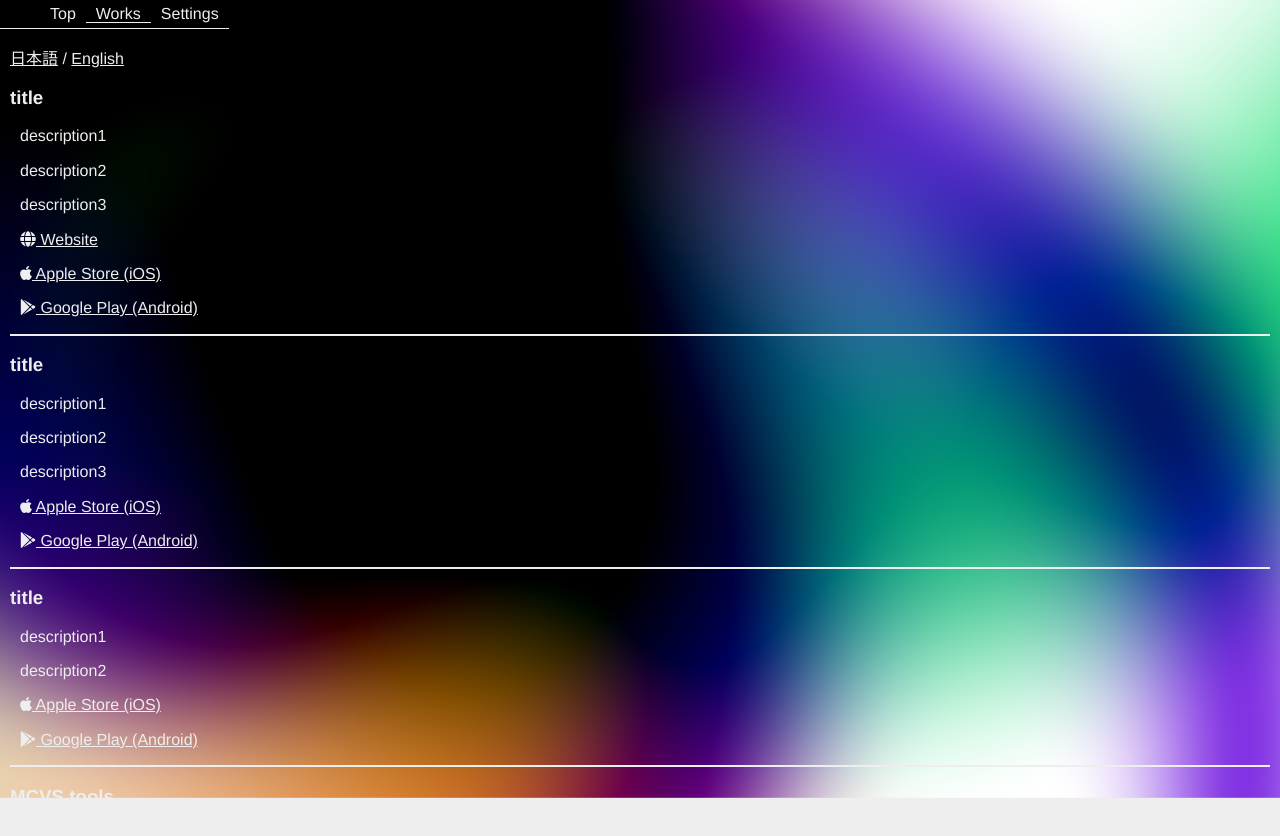
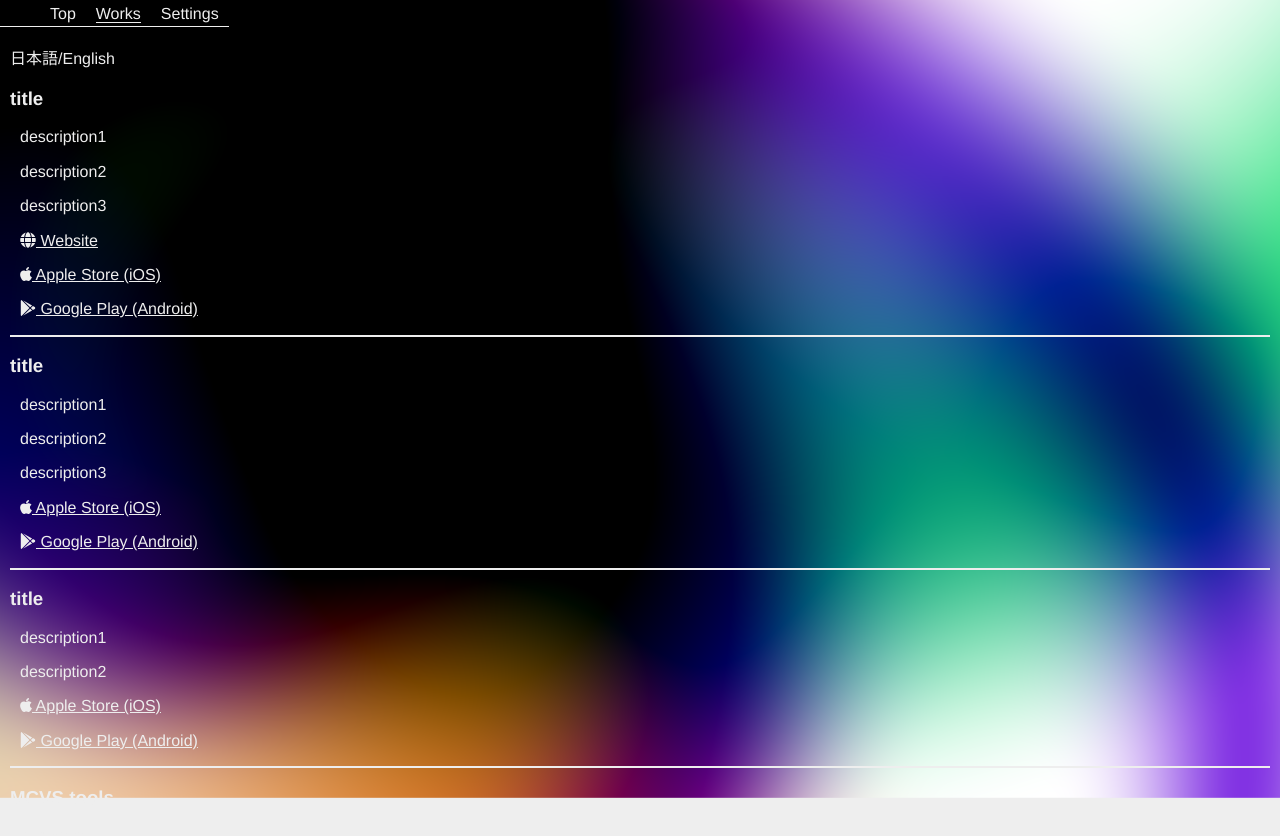
Before and after one commit to nabehide/portfolio_with_audio_effect, a Nuxt app: page /works in a window 1280 px wide. Shown: the top 836 px of the page. Built offline with nearby package versions, Linux system fonts and the light colour scheme.

Commit message:
mod: navigation transition

```diff
--- a/components/Locale.vue
+++ b/components/Locale.vue
@@ -1,7 +1,43 @@
 <template>
   <div>
-    <nuxt-link :to="switchLocalePath('ja')">日本語</nuxt-link>
-    /
-    <nuxt-link :to="switchLocalePath('en')">English</nuxt-link>
+    <span><nuxt-link :to="switchLocalePath('ja')">日本語</nuxt-link></span>
+    <span>/</span>
+    <span><nuxt-link :to="switchLocalePath('en')">English</nuxt-link></span>
   </div>
 </template>
+
+<style scoped lang="scss">
+div {
+  span {
+    display: inline-block;
+    a {
+      text-decoration: none;
+
+      &::after {
+        content: '';
+        display: block;
+        height: 1px;
+        background-color: #111;
+        transform: scale(0);
+        transition: transform 0.2s 0.1s;
+      }
+      &:hover::after {
+        transform: scale(1);
+      }
+      &.nuxt-link-exact-active {
+        border-bottom: solid thin #111;
+      }
+    }
+  }
+}
+.isColorInverted {
+  a {
+    &::after {
+      background-color: #eee;
+    }
+    &.nuxt-link-exact-active {
+      border-bottom-color: #eee;
+    }
+  }
+}
+</style>
--- a/components/Navigation.vue
+++ b/components/Navigation.vue
@@ -2,9 +2,9 @@
   <div class="container">
     <nav :class="{ 'isColorInverted' : (isColorInverted === true) }">
       <ul>
-        <nuxt-link exact to="/" ><li>Top</li></nuxt-link>
-        <nuxt-link to="/works" ><li>Works</li></nuxt-link>
-        <nuxt-link to="/settings" ><li>Settings</li></nuxt-link>
+        <li><nuxt-link exact to="/" >Top</nuxt-link></li>
+        <li><nuxt-link to="/works" >Works</nuxt-link></li>
+        <li><nuxt-link to="/settings" >Settings</nuxt-link></li>
       </ul>
     </nav>
   </div>
@@ -28,21 +28,33 @@ nav {
 
   ul {
     list-style: none;
-    margin: 5px 0px;
-
-    a {
-      border-bottom-color: transparent;
-      transition: border-bottom-color 1s ease 0.01s;
-    }
-    .nuxt-link-exact-active {
-      border-bottom: black solid thin;
-      transition: border-bottom-color 1s ease 0.01s;
-    }
+    margin: 5px 0px 2px 0px;
 
     li {
       display: inline-block;
       margin: 0px 10px;
+
+      a {
+        text-decoration: none;
+      }
+
+      &::after {
+        content: '';
+        display: block;
+        height: 1px;
+        background-color: #111;
+        transform: scale(0);
+        transition: transform 0.2s 0.1s;
+      }
+      &:hover::after {
+        transform: scale(1);
+      }
+
+      & .nuxt-link-exact-active {
+        border-bottom: solid thin #111;
+      }
     }
+
   }
   border-bottom: {
     color: black;
@@ -52,9 +64,13 @@ nav {
 }
 nav.isColorInverted {
   ul {
-    .nuxt-link-exact-active {
-      border-bottom-color: #eee;
-      transition: border-bottom-color 1s ease 0.01s;
+    li {
+      &::after {
+        background-color: #eee;
+      }
+      & .nuxt-link-exact-active {
+        border-bottom: solid thin #eee;
+      }
     }
   }
   border-bottom-color: #eee,
```
